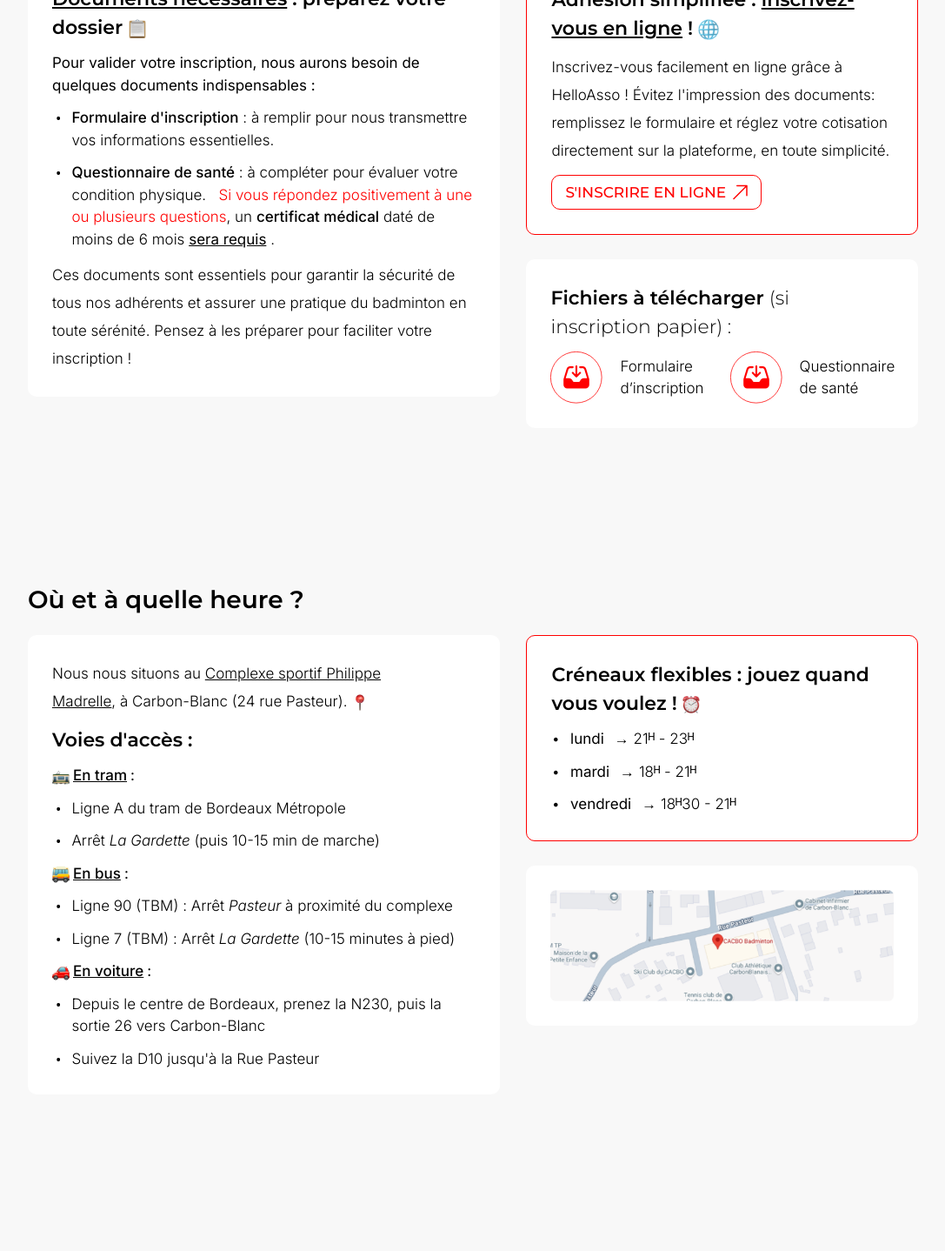
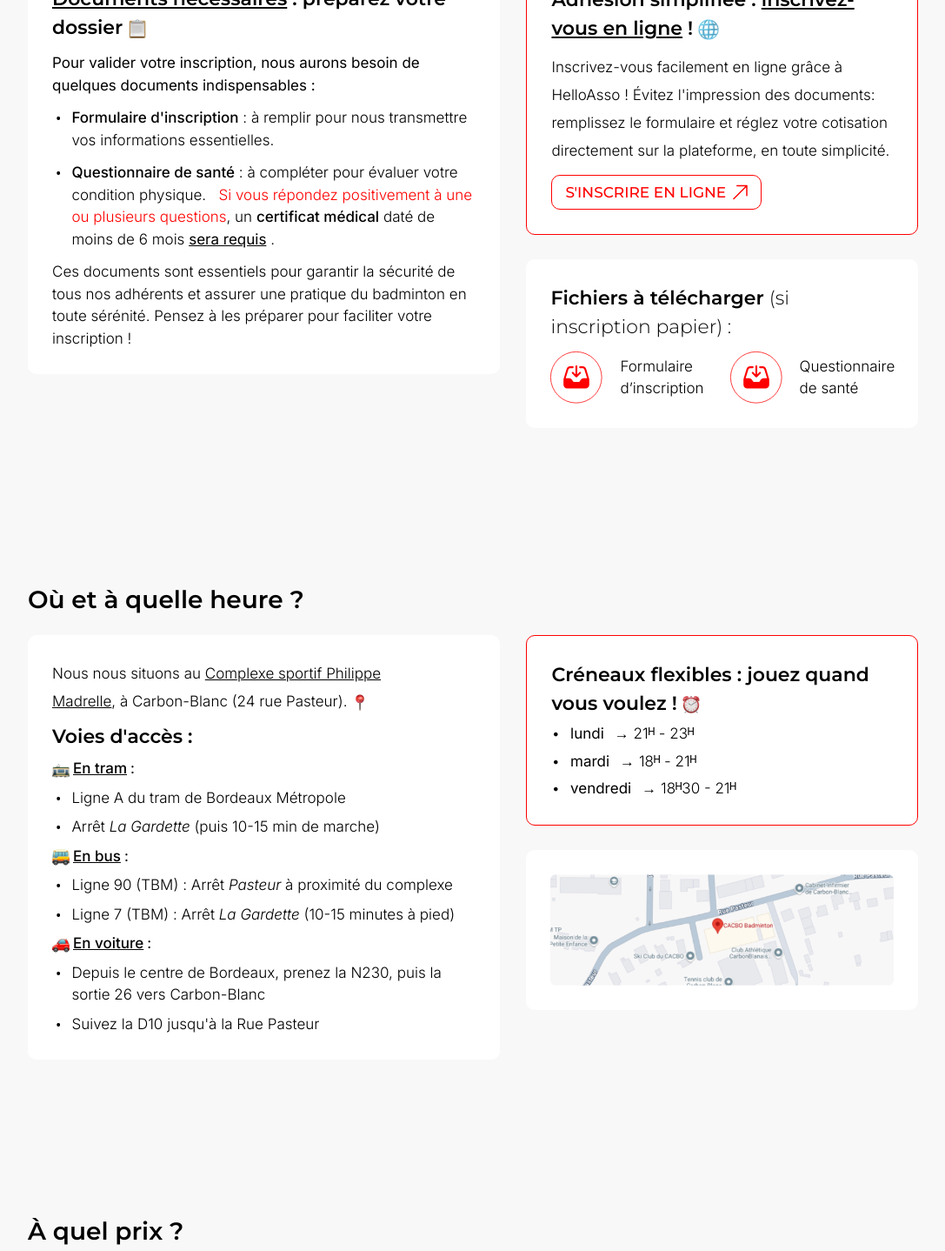
Before and after one commit to Matsuel/CACBO-Badminton, a Next.js app: page /adherer in a window 1280 px wide. Shown: the part 1472-2910 px from the top of the page at 87% size, without its empty margins (96-1183 px from the left). Built offline with nearby package versions, Linux system fonts and the light colour scheme; a web font is replaced by a local one.

Commit message:
All -> Patchs some bugs

```diff
--- a/src/app/adherer/page.tsx
+++ b/src/app/adherer/page.tsx
@@ -76,7 +76,7 @@ const Adherer = () => {
                         un <strong className="font-medium">certificat médical</strong> daté de moins de 6 mois <strong className="underline">sera requis</strong> .
                     </ListElement>
 
-                    <Paragraphe>
+                    <Paragraphe className="leading-normal">
                         Ces documents sont essentiels pour garantir la sécurité de tous nos adhérents et assurer une
                         pratique du badminton en toute sérénité. Pensez à les préparer pour faciliter votre
                         inscription !
@@ -127,7 +127,7 @@ const Adherer = () => {
             </Bloc>
 
             <Bloc blocTitle="Où et à quelle heure ?">
-                <BlocLeft>
+                <BlocLeft className="gap-2">
                     <Paragraphe className="w-[80%]">
                         Nous nous situons au <span className="underline">Complexe sportif Philippe Madrelle</span>,
                         à Carbon-Blanc (24 rue Pasteur). <Emoji name="pin" width={20} />
@@ -154,7 +154,7 @@ const Adherer = () => {
                 </BlocLeft>
 
                 <BlocRight className="gap-7 p-0 bg-transparent">
-                    <BlocRight className="w-full border-1 border-redcolor">
+                    <BlocRight className="w-full border-1 border-redcolor gap-[6px]">
                         <Subtitle>
                             Créneaux flexibles : jouez quand vous voulez ! <Emoji name="alarm" width={20} />
                         </Subtitle>
--- a/src/app/boutique/page.tsx
+++ b/src/app/boutique/page.tsx
@@ -11,7 +11,7 @@ const Boutique = () => {
             subtitle="Tout l'équipement du club à portée de clic !"
         >
 
-            <div className='flex flex-col items-center gap-32 mt-32'>
+            <div className='flex flex-col items-center gap-28 mt-5'>
 
 
                 <Paragraphe className="md:w-[40%] w-[90%] !text-center" >
--- a/src/app/page.tsx
+++ b/src/app/page.tsx
@@ -50,7 +50,6 @@ export default function Home() {
           <ImageLegend
             image={"/home/1.png"}
             description={"Échauffement, match ou simple échange, il y a toujours du jeu au club !"}
-            descriptionClassName="w-[90%] leading-5 mb-3"
           />
 
         </div>
@@ -93,7 +92,6 @@ export default function Home() {
           <ImageLegend
             image={"/home/2.png"}
             description={"Parce que le club, c’est aussi des moments de partage après l’effort ! "}
-            descriptionClassName="w-[90%] leading-5 mb-3"
           />
 
         </div>
@@ -106,7 +104,7 @@ export default function Home() {
             </Subtitle>
 
             <div className="w-[100%] h-auto flex flex-row items-center justify-between">
-              <div className="flex flex-col gap-1">
+              <div className="flex flex-col gap-2">
                 <ListElement>
                   <span className="font-normal">lundi</span> → 21ᴴ - 23ᴴ
                 </ListElement>
@@ -174,7 +172,6 @@ export default function Home() {
           <ImageLegend
             image={"/home/3.png"}
             description={"Le badminton, c'est avant tout du plaisir et du partage sur le terrain !"}
-            descriptionClassName="w-[90%] leading-5 mb-3"
           />
 
         </div>
@@ -187,7 +184,6 @@ export default function Home() {
           <ImageLegend
             image={"/home/4.png"}
             description={"Smash, défense, amorti... et surtout du plaisir !"}
-            descriptionClassName="w-[90%] leading-5 mb-3"
           />
 
         </div>
@@ -273,7 +269,6 @@ export default function Home() {
           <ImageLegend
             image={"/home/5.png"}
             description={"Ici, on joue, on rigole et on progresse ensemble !"}
-            descriptionClassName="leading-5 mb-3"
           />
 
         </div>
--- a/src/components/UI/ImageLegend.tsx
+++ b/src/components/UI/ImageLegend.tsx
@@ -17,7 +17,7 @@ const ImageLegend = ({
     imageClassName
 }: ImageLegendProps) => {
     return (
-        <div className={`w-auto h-auto flex flex-col justify-center items-center rounded-ten gap-4 ${className}`}>
+        <div className={`w-auto h-auto flex flex-col justify-center items-center rounded-ten gap-3 pb-3 ${className}`}>
             <Image src={image} width={1000} height={500} alt={description} className={`w-auto h-auto rounded-ten ${imageClassName}`} />
             <p className={`w-auto h-auto font-Inter font-light text-[13px] text-center ${descriptionClassName}`}>{description}</p>
         </div>
--- a/src/components/UI/Navbar.tsx
+++ b/src/components/UI/Navbar.tsx
@@ -67,7 +67,7 @@ const Navbar = () => {
 
             <div className={`w-[80%] flex-col md:flex md:flex-row justify-start items-center gap-[30px] ${isOpen ? 'flex' : 'hidden'} md:flex`}>
                 {NavbarLinks.map((link) => (
-                    <Link key={link.name} href={link.href} className='font-Montserrat font-medium text-blackcolor text-20'>
+                    <Link key={link.name} href={link.href} className='font-Montserrat font-medium text-blackcolor text-20 hover:text-redcolor transition-all duration-300 ease-in-out'>
                         {link.name.toUpperCase()}
                     </Link>
                 ))}
```
